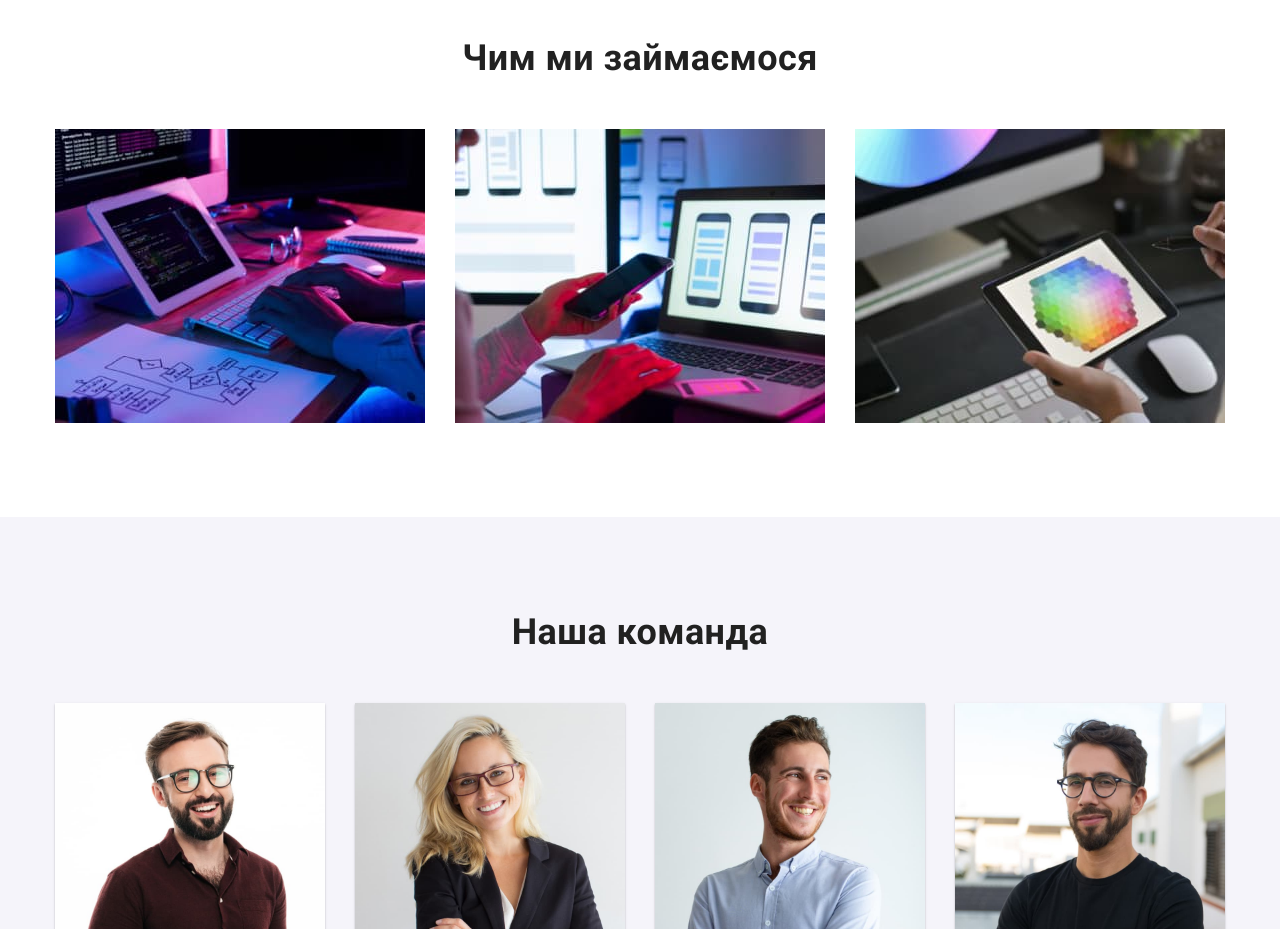
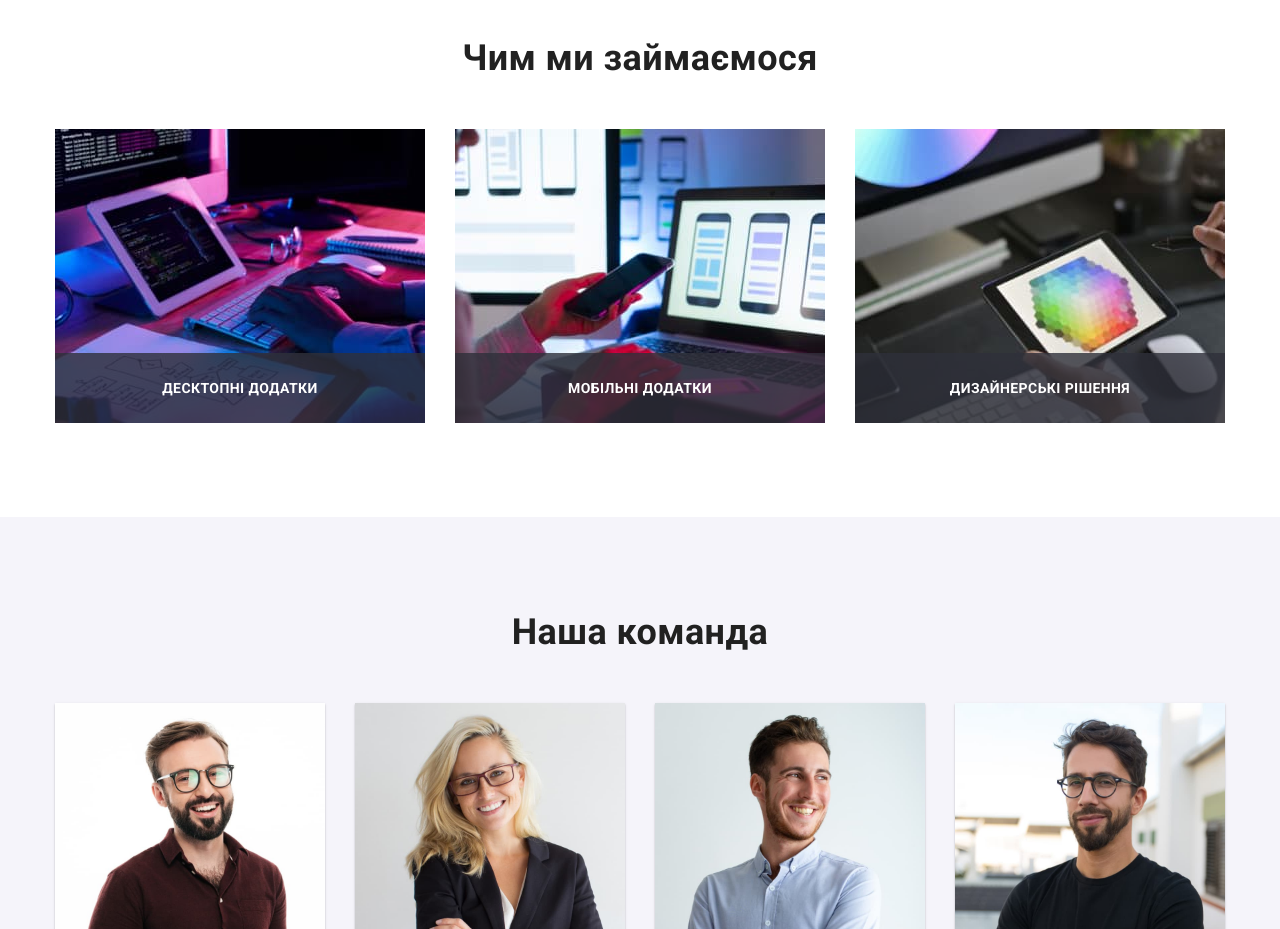
Before and after one commit to Natalie2205/goit-markup-hw-05, a plain HTML site: page index.html in a window 1280 px wide. Shown: the part 1080-2009 px from the top of the page. Drawn offline with nearby package versions, Linux system fonts and the light colour scheme.

Commit message:
додає текст в секції чим займаємось

```diff
--- a/css/styles.css
+++ b/css/styles.css
@@ -13,6 +13,7 @@
     --background-hero-color: #C4C4C4;
     --primary-icon-color: #AFB1B8;
     --bg-icon-color: rgba(255, 255, 255, 0.1);
+    --bg-thumb-black: rgba(47, 48, 58, 0.8);
 }
 
 h1,
@@ -274,7 +275,26 @@ img {
 }
 
 .our-work-item {
+    position: relative;
     flex-basis: calc((100% - 60px) / 3);
+}
+
+.our-work-title {
+    font-size: 14px;
+    text-transform: uppercase;
+    color: var(--primary-wh-color);
+}
+
+.our-work-thumb {
+    position: absolute;
+    left: 0;
+    bottom: 0;
+    display: flex;
+    justify-content: center;
+    align-items: center;
+    width: 100%;
+    height: 70px;
+    background-color: var(--bg-thumb-black);
 }
 
 .section-title {
--- a/index.html
+++ b/index.html
@@ -104,12 +104,27 @@
             <div class="container">
                 <h2 class="section-title">Чим ми займаємося</h2>
                 <ul class="list our-work-list">
-                    <li class="our-work-item"><img src="./images/img1.jpg" alt="Людина набирає код на клавіатурі"
-                            width="370" height="294"></li>
-                    <li class="our-work-item"><img src="./images/img2.jpg" alt="Дівчина тримає в руках смартфон"
-                            width="370" height="294"></li>
-                    <li class="our-work-item"><img src="./images/img3.jpg" alt="Дівчина малює на планшеті" width="370"
-                            height="294"></li>
+                    <li class="our-work-item">
+                        <img src="./images/img1.jpg" alt="Людина набирає код на клавіатурі" width="370" height="294">
+                        <div class="our-work-thumb">
+                            <h2 class="our-work-title">Десктопні додатки</h2>
+
+                        </div>
+                    </li>
+                    <li class="our-work-item">
+                        <img src="./images/img2.jpg" alt="Дівчина тримає в руках смартфон" width="370" height="294">
+                        <div class="our-work-thumb">
+                            <h2 class="our-work-title">Мобільні додатки</h2>
+
+                        </div>
+                    </li>
+                    <li class="our-work-item">
+                        <img src="./images/img3.jpg" alt="Дівчина малює на планшеті" width="370" height="294">
+                        <div class="our-work-thumb">
+                            <h2 class="our-work-title">Дизайнерські рішення</h2>
+
+                        </div>
+                    </li>
                 </ul>
             </div>
         </section>
```
